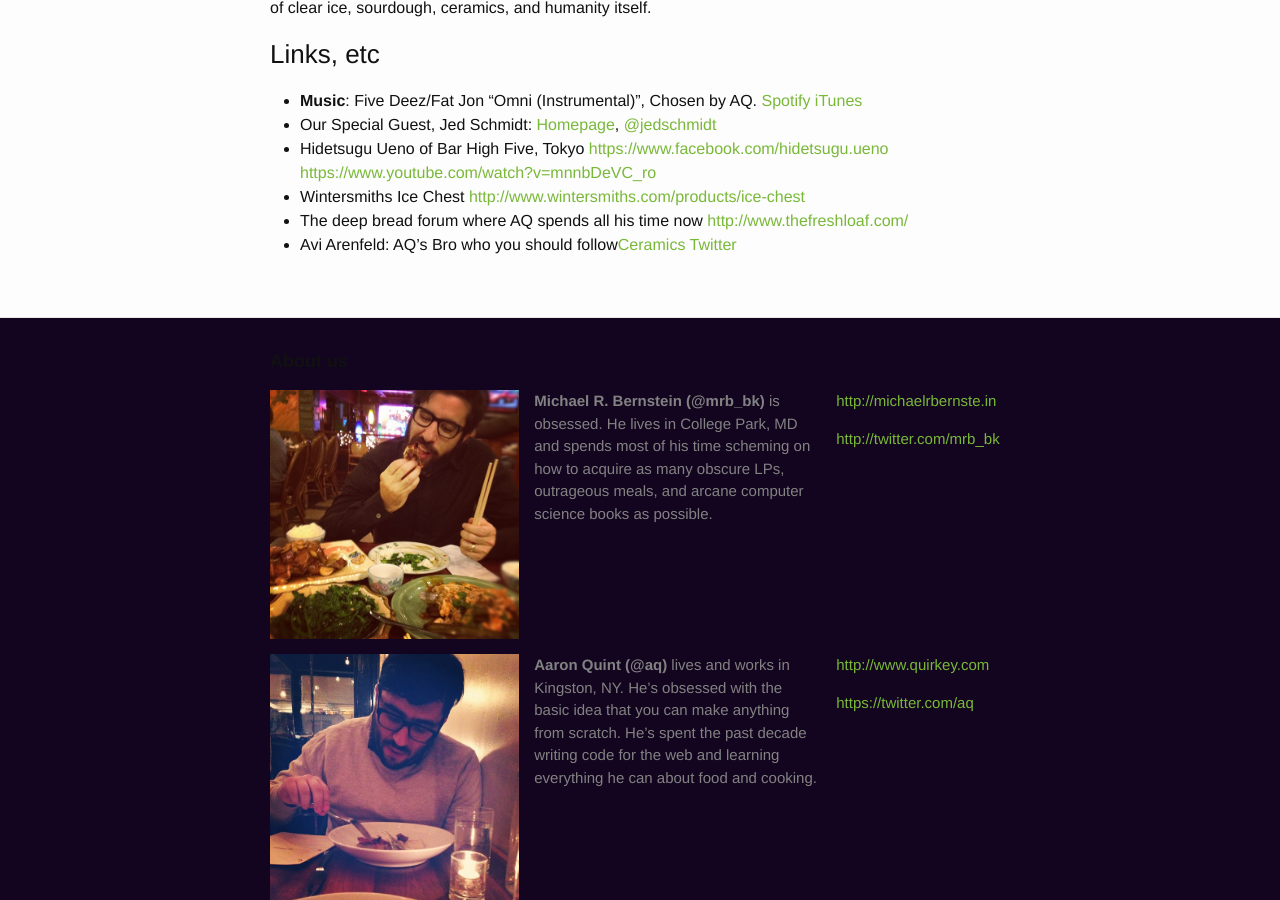
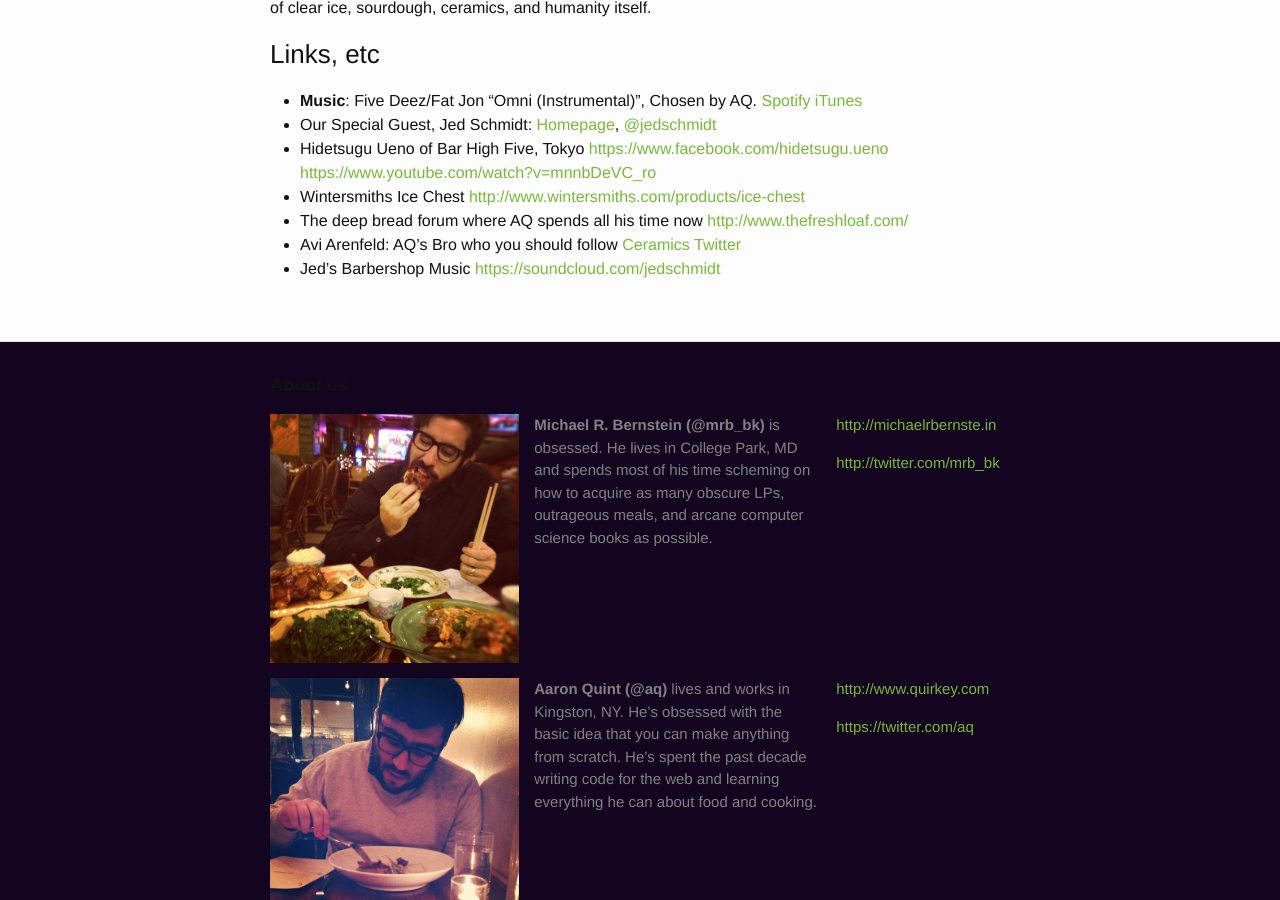
Before and after one commit to beatsryetypes/beatsryetypes.github.io, a Jekyll site: the page built from _posts/2015-03-23-episode-8-obsessions-with-jed-schmidt.md, in a window 1280 px wide and 900 px high, scrolled down 694 px. Built offline with Jekyll 4.4.1, drawn with Linux system fonts in a browser that asks for light colours.

Commit message:
More links

```diff
--- a/_posts/2015-03-23-episode-8-obsessions-with-jed-schmidt.md
+++ b/_posts/2015-03-23-episode-8-obsessions-with-jed-schmidt.md
@@ -20,4 +20,5 @@
 * Hidetsugu Ueno of Bar High Five, Tokyo <https://www.facebook.com/hidetsugu.ueno> <https://www.youtube.com/watch?v=mnnbDeVC_ro>
 * Wintersmiths Ice Chest <http://www.wintersmiths.com/products/ice-chest>
 * The deep bread forum where AQ spends all his time now <http://www.thefreshloaf.com/>
-* Avi Arenfeld: AQ's Bro who you should follow[Ceramics](http://aviarenfeld.com/) [Twitter](https://twitter.com/aviarenfeld)
+* Avi Arenfeld: AQ's Bro who you should follow [Ceramics](http://aviarenfeld.com/) [Twitter](https://twitter.com/aviarenfeld)
+* Jed's Barbershop Music <https://soundcloud.com/jedschmidt>
```
